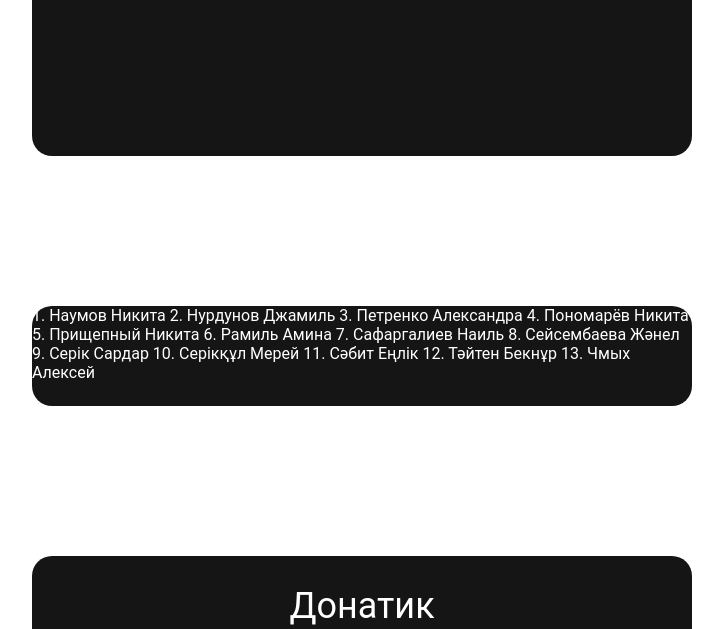
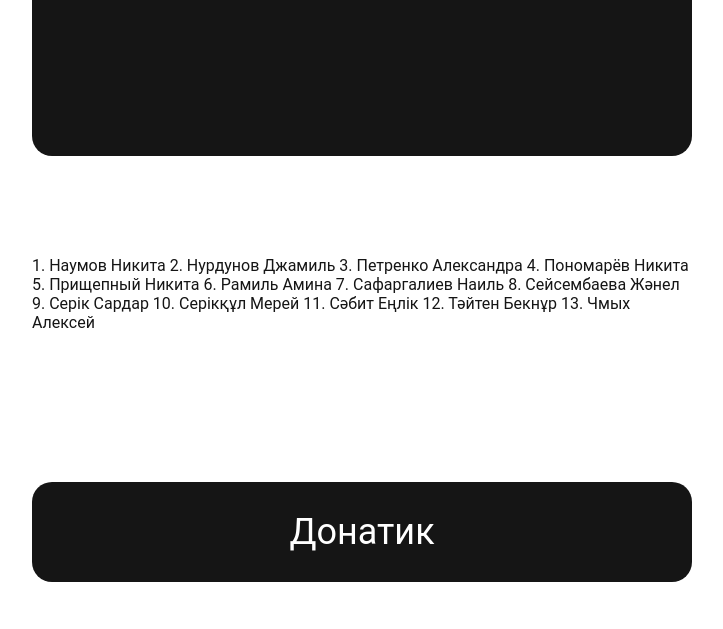
Before and after one commit to AlexseyLAST/MyGroup, a plain HTML site: page 2group.html in a window 1280 px wide. Shown: the part 448-1077 px from the top of the page, without its empty margins (278-1001 px from the left). Drawn offline with Linux system fonts and the light colour scheme; a web font is replaced by a local one.

Commit message:
Update 2group.html

```diff
--- a/2group.html
+++ b/2group.html
@@ -22,9 +22,7 @@
 
         <div class="links">
             <div class="main__blocks">
-                    <div class="block__link">
-                        <div class="link__list">1. Наумов Никита 2. Нурдунов  Джамиль 3. Петренко Александра 4. Пономарёв Никита 5. Прищепный Никита 6. Рамиль Амина 7. Сафаргалиев Наиль 8. Сейсембаева Жәнел 9. Серік Сардар 10. Серікқұл Мерей 11. Сәбит Еңлік 12. Тәйтен Бекнұр 13. Чмых Алексей</div>
-                    </div>
+                <div class="link__list" style="color: #151515; font-size:"40px">1. Наумов Никита 2. Нурдунов  Джамиль 3. Петренко Александра 4. Пономарёв Никита 5. Прищепный Никита 6. Рамиль Амина 7. Сафаргалиев Наиль 8. Сейсембаева Жәнел 9. Серік Сардар 10. Серікқұл Мерей 11. Сәбит Еңлік 12. Тәйтен Бекнұр 13. Чмых Алексей</div>
             </div>
 
             <div class="secondary__blocks">
```
